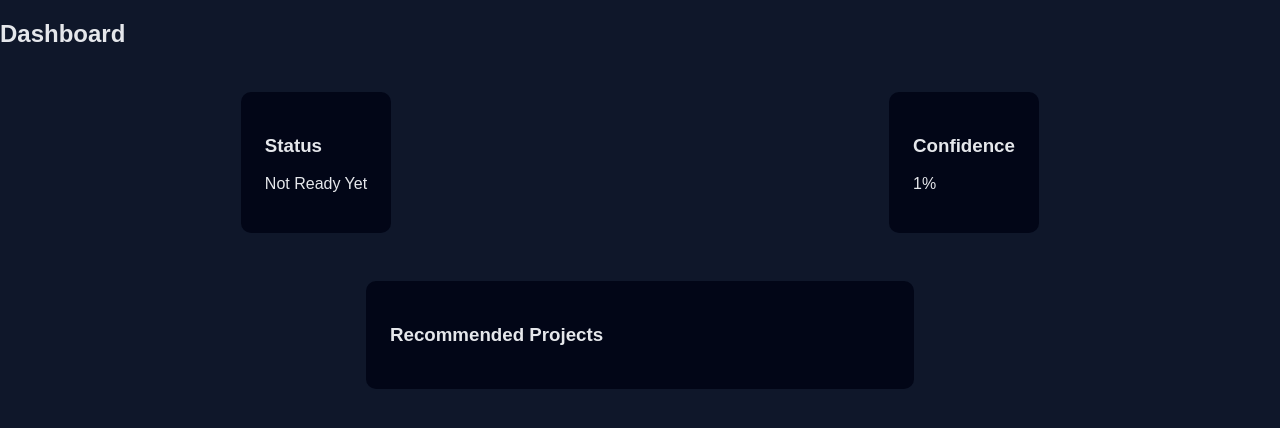
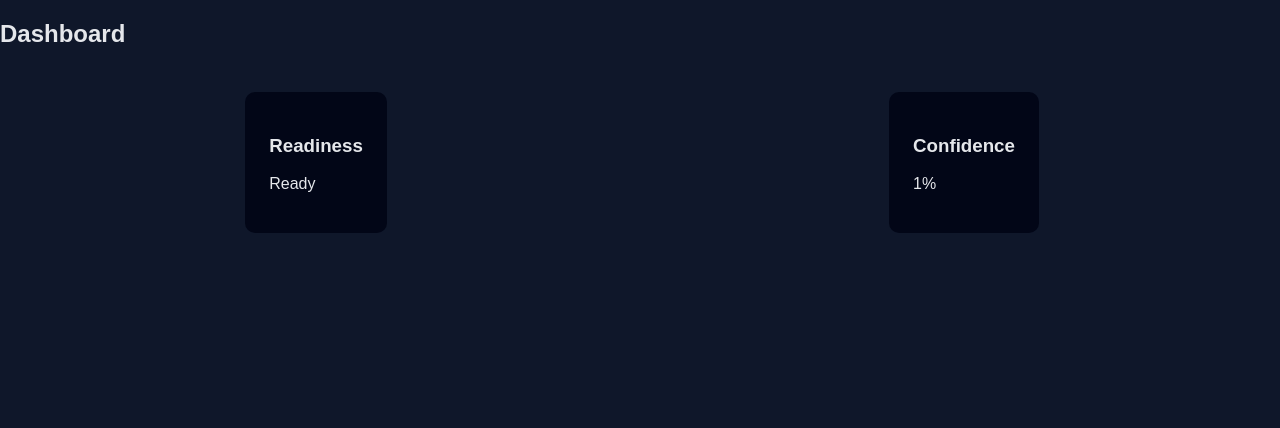
Before and after one commit to Vishwa-0/Placement-Readiness, a Flask app: page /dashboard in a window 1280 px wide. Shown: the part 50-478 px from the top of the page. Run offline with Flask 3, Linux system fonts and the light colour scheme; the visitor is signed in with stand-in values (Sample User, id 1); parts of the project's set-up code (start-up, migrations or seed data) failed here and were passed over.

Commit message:
Update dashboard.html

```diff
--- a/templates/dashboard.html
+++ b/templates/dashboard.html
@@ -4,22 +4,12 @@
 
 <div class="grid">
     <div class="card">
-        <h3>Status</h3>
-        <p>{{ "Placement Ready" if ready == "1" else "Not Ready Yet" }}</p>
+        <h3>Readiness</h3>
+        <p>{{ "Ready" if ready == 1 else "In Progress" }}</p>
     </div>
-
     <div class="card">
         <h3>Confidence</h3>
         <p>{{ confidence }}%</p>
     </div>
 </div>
-
-<div class="card">
-    <h3>Recommended Projects</h3>
-    <ul>
-        {% for p in projects %}
-        <li>{{ p }}</li>
-        {% endfor %}
-    </ul>
-</div>
 {% endblock %}
```
